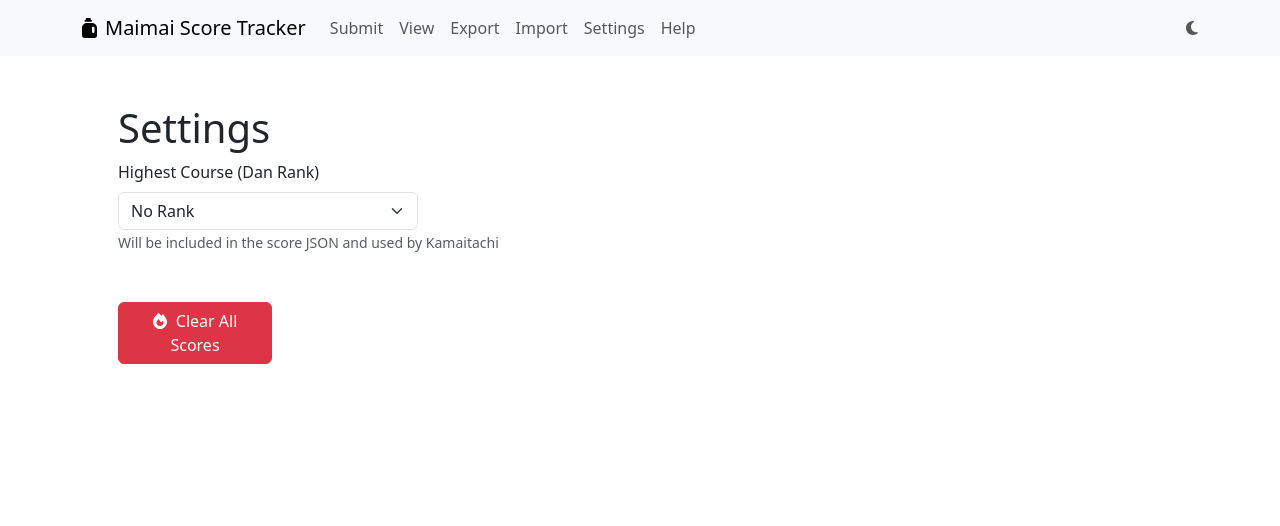
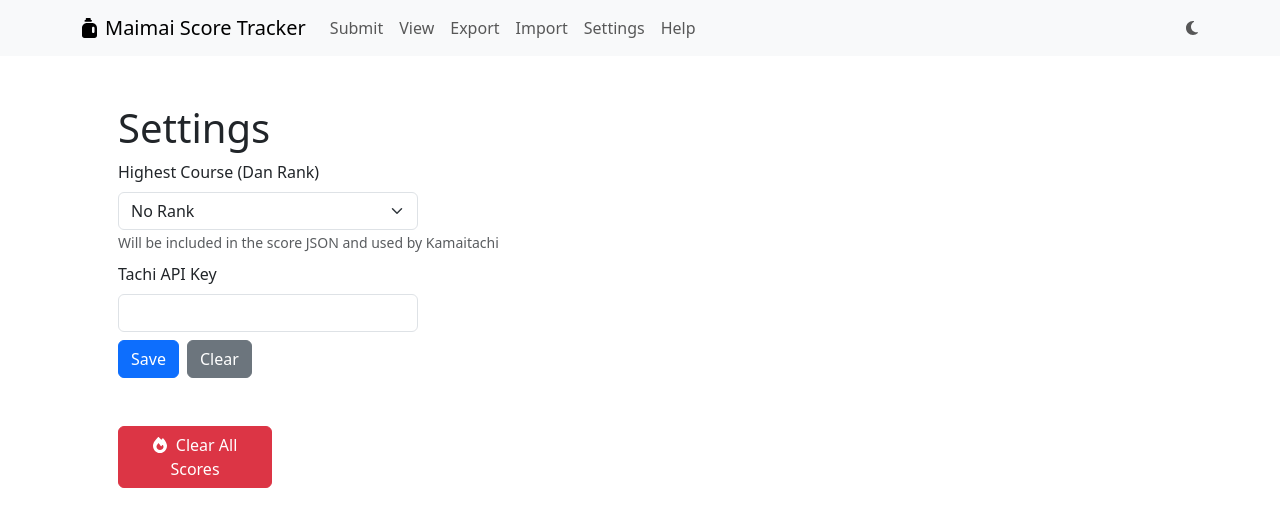
Before and after one commit to corndogit/maimai-score-tracker, a React (Vite) app: page /user/settings in a window 1280 px wide. Shown: the top 526 px of the page. Built offline with nearby package versions, Linux system fonts and the light colour scheme.

Commit message:
Allow setting tachi api key

```diff
--- a/src/components/settings-page/settings-page.tsx
+++ b/src/components/settings-page/settings-page.tsx
@@ -6,10 +6,14 @@ import { useScoreDataStore } from "../../hooks/store";
 import { FontAwesomeIcon } from "@fortawesome/react-fontawesome";
 import { faFire } from "@fortawesome/free-solid-svg-icons";
 import { useState } from "react";
+import { useUserSettingsStore } from "../../hooks/settings-store";
 
 export const SettingsPage = () => {
   const scoreDataStore = useScoreDataStore();
+  const settingsStore = useUserSettingsStore();
   const [show, setShow] = useState(false);
+  const [newApiKey, setNewApiKey] = useState(settingsStore.tachiApiKey);
+  const [isKeyChanged, setIsKeyChanged] = useState(false);
 
   const handleShow = () => setShow(true);
   const handleCancel = () => setShow(false);
@@ -17,11 +21,19 @@ export const SettingsPage = () => {
     scoreDataStore.removeAllScores();
     setShow(false);
   };
+  const handleChangeNewApiKey = (value: string) => {
+    setNewApiKey(value);
+    setIsKeyChanged(false);
+  };
+  const handleSetApiKey = () => {
+    settingsStore.setApiKey(newApiKey);
+    setIsKeyChanged(true);
+  };
   return (
     <BasePage>
       <PageTitles title={"Settings"} />
       <Form>
-        <Row className="mb-5">
+        <Row className="mb-2">
           <Col xs={12}>
             <Form.Label>Highest Course (Dan Rank)</Form.Label>
             <Form.Select
@@ -45,6 +57,34 @@ export const SettingsPage = () => {
             <Form.Text>
               Will be included in the score JSON and used by Kamaitachi
             </Form.Text>
+          </Col>
+        </Row>
+        <Row className="mb-5">
+          <Col xl={12}>
+            <Form.Label>Tachi API Key</Form.Label>
+            <Form.Control
+              className="mb-2"
+              type="password"
+              style={{ maxWidth: "300px" }}
+              value={newApiKey}
+              onChange={(e) => handleChangeNewApiKey(e.currentTarget.value)}
+            ></Form.Control>
+            <Button
+              className="me-2"
+              type="button"
+              disabled={isKeyChanged}
+              variant={isKeyChanged ? "success" : "primary"}
+              onClick={handleSetApiKey}
+            >
+              {isKeyChanged ? "Saved" : "Save"}
+            </Button>
+            <Button
+              type="button"
+              variant="secondary"
+              onClick={(e) => handleChangeNewApiKey(e.currentTarget.value)}
+            >
+              Clear
+            </Button>
           </Col>
         </Row>
         <Row xl={6}>
```
